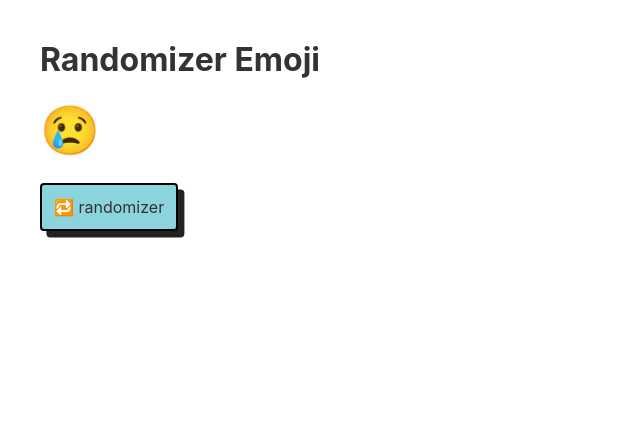
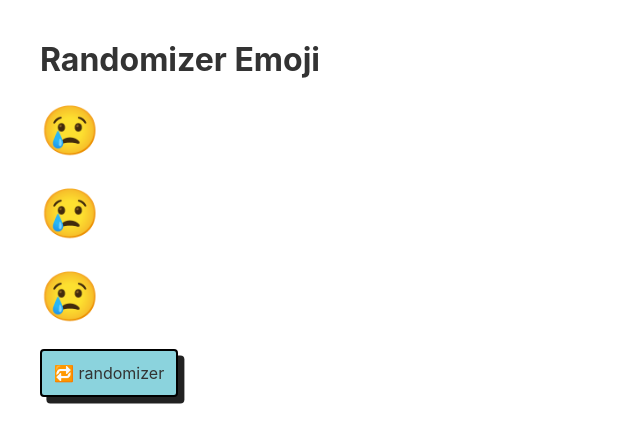
Before and after one commit to Adekabang/learn-svelte-basic, a Svelte app: page / in a window 1280 px wide. Shown: the top 442 px of the page, without its empty margins (0-640 px from the left). Built offline with nearby package versions, Linux system fonts and the light colour scheme.

Commit message:
communication with props

```diff
--- a/src/App.svelte
+++ b/src/App.svelte
@@ -4,7 +4,9 @@
 
 <div>
 	<h1>Randomizer Emoji</h1>
-	<EmojiDisplay />
+	<EmojiDisplay emoji={'😊'}/>
+	<EmojiDisplay emoji={'🦊'}/>
+	<EmojiDisplay emoji={'🐱'}/>
 	<button>🔁 randomizer</button>
 </div>
 
--- a/src/EmojiDisplay.svelte
+++ b/src/EmojiDisplay.svelte
@@ -1,5 +1,6 @@
 <script>
-	let currentEmoji = '😊';
+  export let emoji;
+	let currentEmoji = emoji;
 	setTimeout(() => {
 		currentEmoji = '😢'
 	}, 1000);
```
